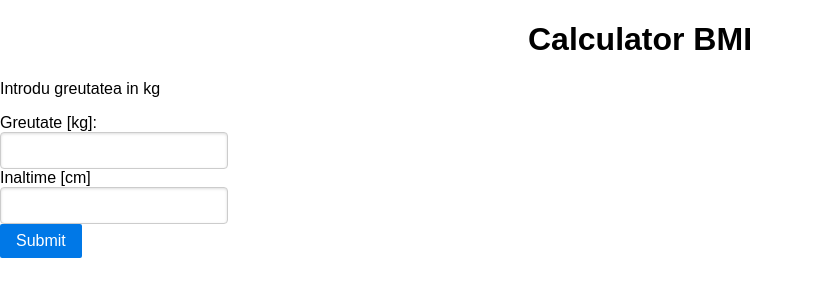
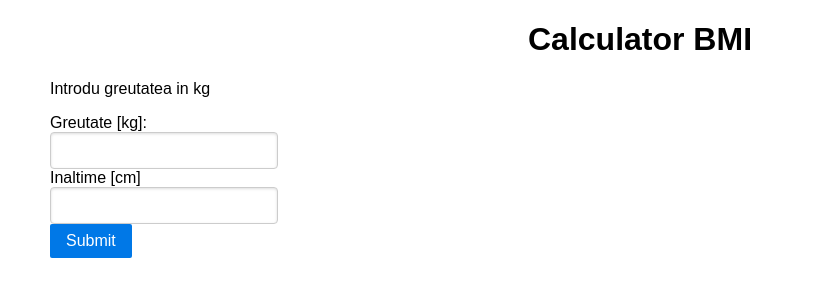
Before and after one commit to Coconutu/Apps_Python, a Flask app: page / in a window 1280 px wide. Shown: the top 300 px of the page, without its empty margins (0-813 px from the left). Run offline with Flask 3, Linux system fonts and the light colour scheme; some libraries are stand-ins or nearby versions.

Commit message:
calculate BMI

```diff
--- a/BMI calculator Flask/static/styles.css
+++ b/BMI calculator Flask/static/styles.css
@@ -1,3 +1,10 @@
 h1{
 text-align:center;
+
 }
+.main{
+padding-left:50px;
+padding-right:50px;
+text-align:left;
+
+}
--- a/BMI calculator Flask/templates/index.html
+++ b/BMI calculator Flask/templates/index.html
@@ -9,7 +9,7 @@
 </head>
 <h1>Calculator BMI</h1>
 <body>
-<div>
+<div class="main">
     <p>Introdu greutatea in kg</p>
     <form class="pure-form pure-form-aligned" method="POST" action="/">
         Greutate [kg]:<br>
@@ -23,7 +23,7 @@
 
 </div>
 <br>
-<div>
+<div class="main">
     {% if greutate %}
     <p>Greutatea dumneavoastra: {{greutate}}</p>
     <p>Inaltimea dumneavoastra: {{inaltime}}</p>
```
